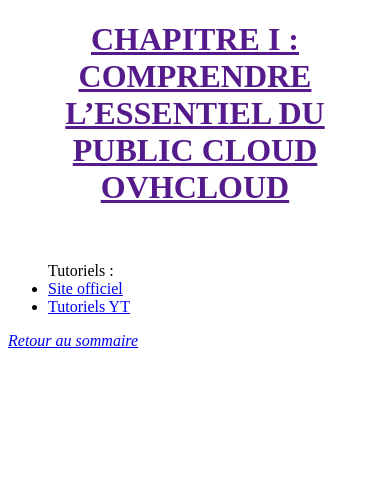
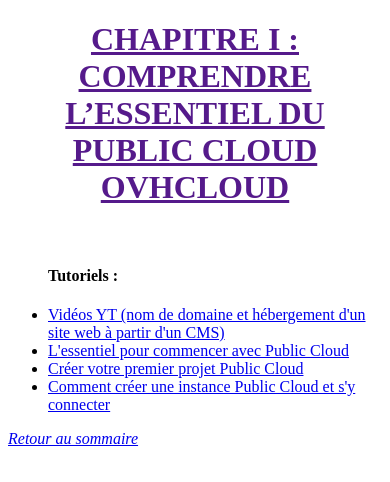
Before and after one commit to LeRoiFou/Theorie, a plain HTML site: page index_ovh01.html in a window 390 px wide. Drawn offline with Linux system fonts and the light colour scheme.

```diff
--- a/index_ovh01.html
+++ b/index_ovh01.html
@@ -14,15 +14,24 @@
     </a>
     <br>
 
-    <ul>Tutoriels :
+    <ul>
+        <h4>Tutoriels :</h4>
+        <li>
+            <a target="_blank"
+                href="https://www.youtube.com/watch?v=brW5YDGXzrA&list=PL0DynEzr_sE67g_vQ_VsRhihalJxmU4Ur">Vidéos
+                YT (nom de domaine et hébergement d'un site web à partir d'un CMS)</a>
+        </li>
         <li><a target="_blank"
                 href="https://help.ovhcloud.com/csm/fr-public-cloud-compute-essential-information?id=kb_article_view&sysparm_article=KB0050407">
-                Site officiel</a>
+                L'essentiel pour commencer avec Public Cloud</a>
         </li>
-        <li>
-            <a target="_blank"
-                href="https://www.youtube.com/watch?v=brW5YDGXzrA&list=PL0DynEzr_sE67g_vQ_VsRhihalJxmU4Ur">Tutoriels
-                YT</a>
+        <li><a
+                href="https://help.ovhcloud.com/csm/fr-public-cloud-compute-create-project?id=kb_article_view&sysparm_article=KB0050614">Créer
+                votre premier projet Public Cloud</a>
+        </li>
+        <li><a target="_blank"
+                href="https://help.ovhcloud.com/csm/fr-documentation-public-cloud-compute-getting-started?id=kb_browse_cat&kb_id=574a8325551974502d4c6e78b7421938&kb_category=7709e2a464282d10476b3689cb0d0ed9&spa=1">Comment
+                créer une instance Public Cloud et s'y connecter</a>
         </li>
 
     </ul>
--- a/style.css
+++ b/style.css
@@ -19,11 +19,11 @@ h1 {
 
 @media screen and (max-width: 780px) {
   .col1 {
-    width: 70%;
+    width: 50%;
   }
 
   .col2 {
-    width: 30%;
+    width: 50%;
   }
 
   img.responsive-img {
```
